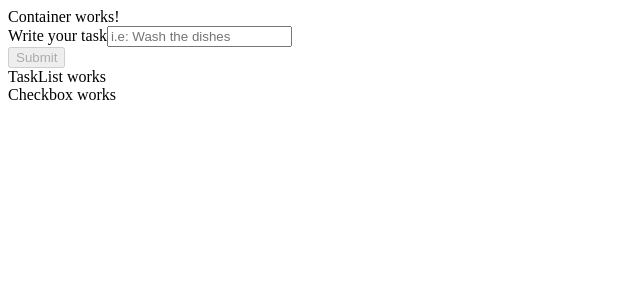
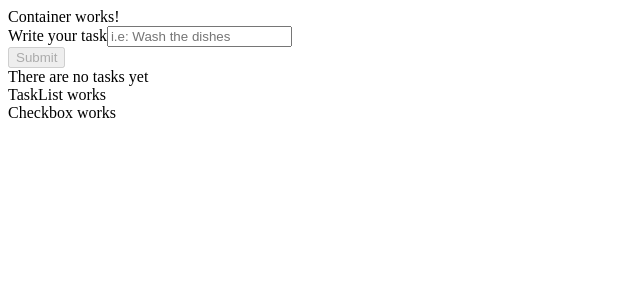
Before and after one commit to constanzamorales/odotppa, a React (Create React App) app: page / in a window 1280 px wide. Shown: the top 300 px of the page, without its empty margins (0-640 px from the left). Built offline with nearby package versions, Linux system fonts and the light colour scheme; the HTML template or start-up script is replaced by a standard one.

Commit message:
Added props and checkbox to setList

```diff
--- a/src/components/TaskList.js
+++ b/src/components/TaskList.js
@@ -1,9 +1,19 @@
 import React from "react";
 import Checkbox from "./Checkbox";
 
-const TaskList = () => {
+const TaskList = (props) => {
+	const { list, setList } = props;
+
+	const check = list.map((item) => <Checkbox key={item.id} data={item} />);
+
 	return (
-		<div>
+		<div className="todo-list">
+			{list.length ? check : "There are no tasks yet"}
+			{list.length ? (
+				<p>
+					<button className="ui button">Delete completed tasks</button>
+				</p>
+			) : null}
 			<div>TaskList works</div>
 			<Checkbox />
 		</div>
```
